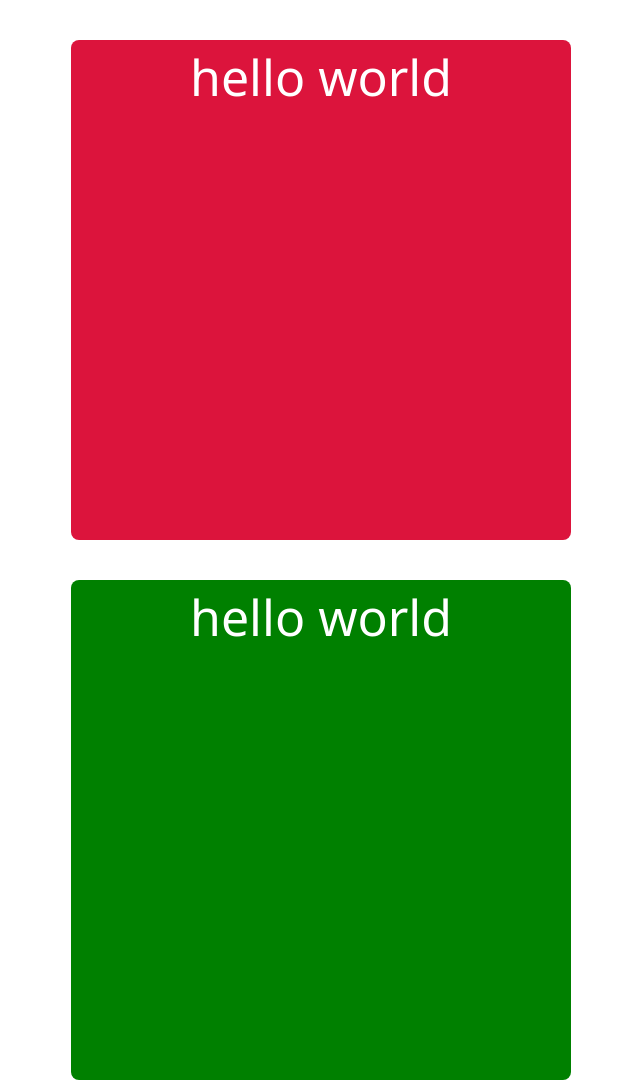
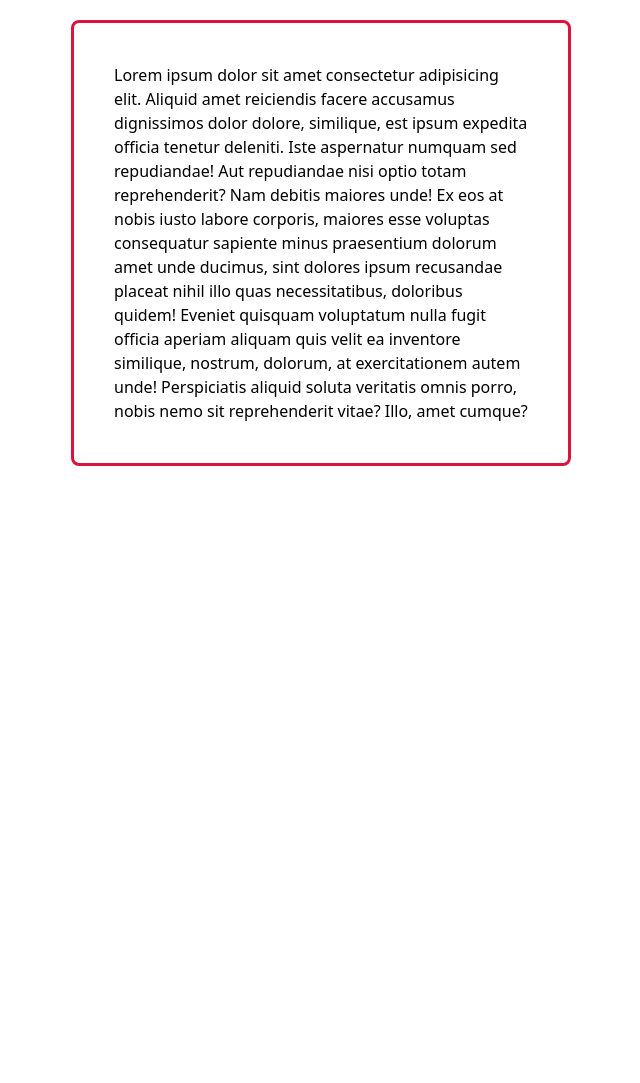
Before and after one commit to arslon1234/learn-tailwind, a website: page public/index.html in a window 1280 px wide. Shown: the whole page, without its empty margins (319-959 px from the left). After the commit the page ends 800 px from the top, so only its background shows below. Drawn offline with Linux system fonts and the light colour scheme.

Commit message:
learn deployment

```diff
--- a/public/index.html
+++ b/public/index.html
@@ -7,12 +7,10 @@
     <link href="output.css" rel="stylesheet">
 </head>
 <body>
-    <div class="w-[500px] h-[500px] bg-[crimson] rounded-lg my-[40px] mx-auto">
-        <h1 class="text-white text-center text-[50px]">hello world</h1>
+    <div class="w-[500px] p-10 my-5 mx-auto border-[3px] border-[crimson] rounded-lg">
+        <p>
+            Lorem ipsum dolor sit amet consectetur adipisicing elit. Aliquid amet reiciendis facere accusamus dignissimos dolor dolore, similique, est ipsum expedita officia tenetur deleniti. Iste aspernatur numquam sed repudiandae! Aut repudiandae nisi optio totam reprehenderit? Nam debitis maiores unde! Ex eos at nobis iusto labore corporis, maiores esse voluptas consequatur sapiente minus praesentium dolorum amet unde ducimus, sint dolores ipsum recusandae placeat nihil illo quas necessitatibus, doloribus quidem! Eveniet quisquam voluptatum nulla fugit officia aperiam aliquam quis velit ea inventore similique, nostrum, dolorum, at exercitationem autem unde! Perspiciatis aliquid soluta veritatis omnis porro, nobis nemo sit reprehenderit vitae? Illo, amet cumque?
+        </p>
     </div>
-    <div class="w-[500px] h-[500px] bg-[green] rounded-lg my-[40px] mx-auto">
-        <h1 class="text-white text-center text-[50px]">hello world</h1>
-    </div>
-
 </body>
 </html>
```
Also changed, not shown: public/output.css.
